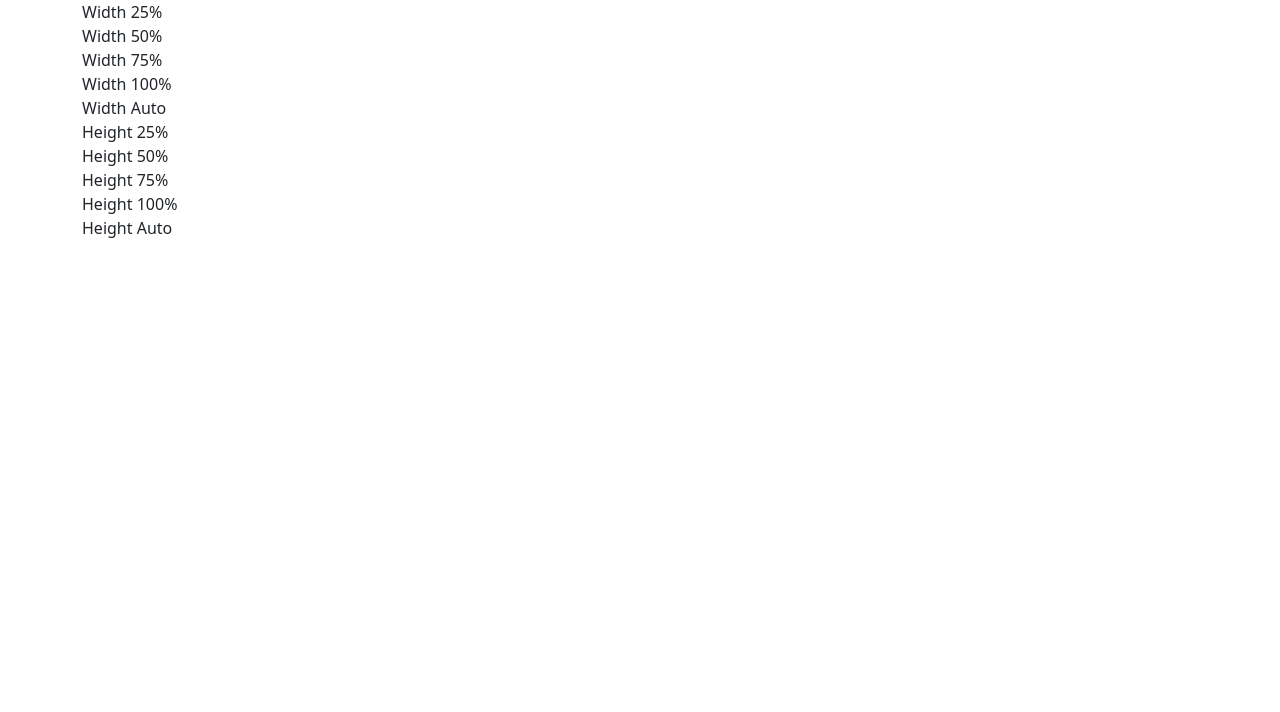
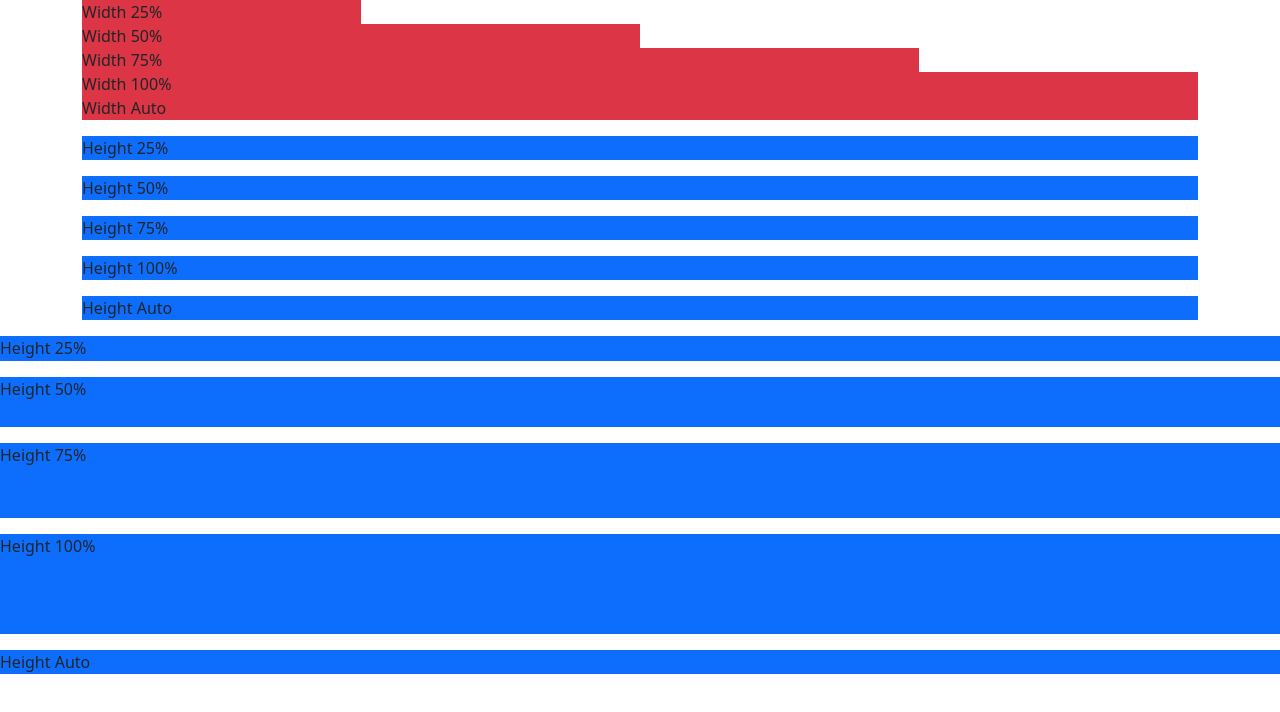
Before and after one commit to suparin13/github-desktop-project, a plain HTML site: page 7_Size.html in a window 1280 px wide. Drawn offline with nearby package versions, Linux system fonts and the light colour scheme.

Commit message:
7.Size
7.Size

```diff
--- a/7_Size.html
+++ b/7_Size.html
@@ -10,19 +10,26 @@
 <body>
     <div class="container">
         <!-- Width -->
-        <div>Width 25%</div>
-        <div>Width 50%</div>
-        <div>Width 75%</div>
-        <div>Width 100%</div>
-        <div>Width Auto</div>
+        <div class="bg-danger w-25">Width 25%</div>
+        <div class="bg-danger w-50">Width 50%</div>
+        <div class="bg-danger w-75">Width 75%</div>
+        <div class="bg-danger w-100">Width 100%</div>
+        <div class="bg-danger w-auto">Width Auto</div>
 
         <!-- Height -->
-        <div style="height: 300px;">
-            <div>Height 25%</div>
-            <div>Height 50%</div>
-            <div>Height 75%</div>
-            <div>Height 100%</div>
-            <div>Height Auto</div>
+            <div class="bg-primary my-3 h-25">Height 25%</div>
+            <div class="bg-primary my-3 h-50">Height 50%</div>
+            <div class="bg-primary my-3 h-75">Height 75%</div>
+            <div class="bg-primary my-3 h-100">Height 100%</div>
+            <div class="bg-primary my-3 h-auto">Height Auto</div>
+        </div>
+        <!-- Height -->
+        <div style="height: 100px;">
+            <div class="bg-primary my-3 h-25">Height 25%</div>
+            <div class="bg-primary my-3 h-50">Height 50%</div>
+            <div class="bg-primary my-3 h-75">Height 75%</div>
+            <div class="bg-primary my-3 h-100">Height 100%</div>
+            <div class="bg-primary my-3 h-auto">Height Auto</div>
         </div>
     </div>
 </body>
```
